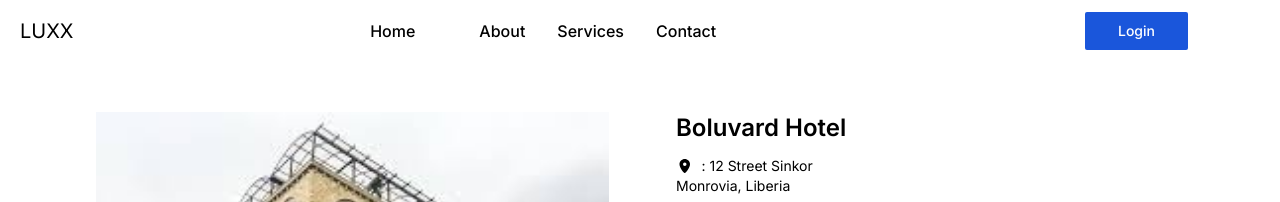
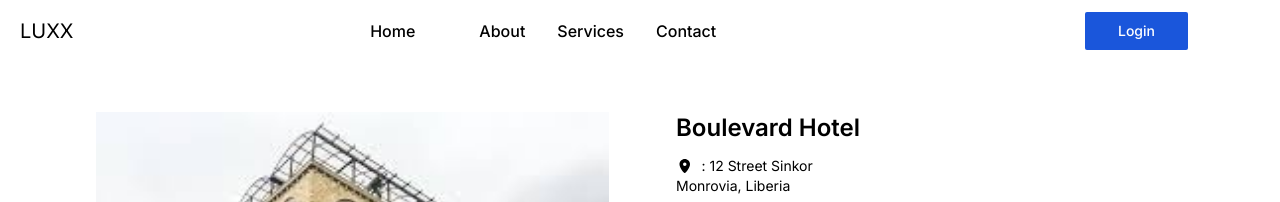
Before and after one commit to RobustTechLiberia/Luxx_hotel_management_system, a React (Vite) app: page /boluvard-palace in a window 1280 px wide. Shown: the top 202 px of the page. Built offline with nearby package versions, Linux system fonts and the light colour scheme; no server answers.

Commit message:
redeploy

```diff
--- a/src/components/Content/boluvard_hotel_section.jsx
+++ b/src/components/Content/boluvard_hotel_section.jsx
@@ -42,7 +42,7 @@ class BoluvardHotelSection extends React.Component{
                       <div className="w-full max-w-lg bg-white">
                         <div className="mx-auto h-auto w-full border-none bg-white px-1 md:mx-5 md:h-96 md:w-96 md:px-0 md:shadow-none">
                           <h1 className="text-left font-sans text-2xl capitalize font-semibold  my-2">
-                            boluvard hotel
+                            boulevard hotel
                           </h1>
                           <p className="text-left font-sans py-3  text-sm capitalize">
                             <FontAwesomeIcon
```
